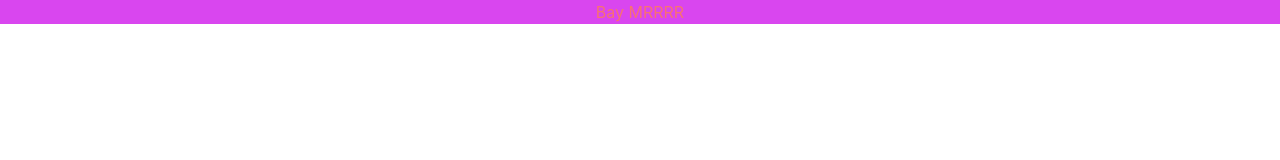
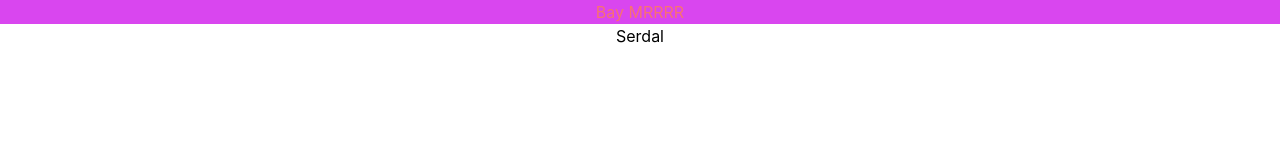
Before and after one commit to Korchiko/taildrop, a React (Create React App) app: page / in a window 1280 px wide. Shown: the top 160 px of the page. Built offline with nearby package versions, Linux system fonts and the light colour scheme.

Commit message:
Halledildi v2

```diff
--- a/src/App.js
+++ b/src/App.js
@@ -5,6 +5,7 @@ function App() {
   return (
     <div className="App">
       <h1 className='text-red-400 bg-fuchsia-500'>Bay MRRRR</h1>
+      <h2>Serdal</h2>
     </div>
   );
 }
```
